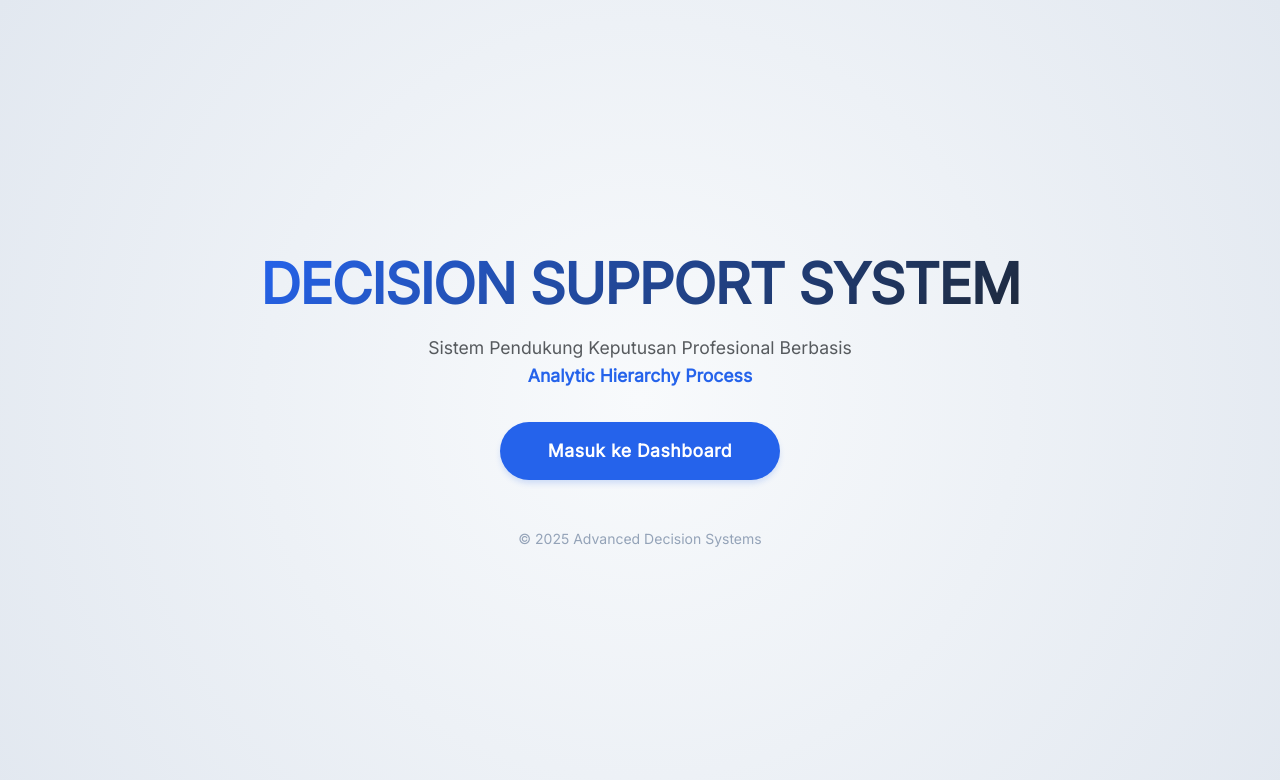
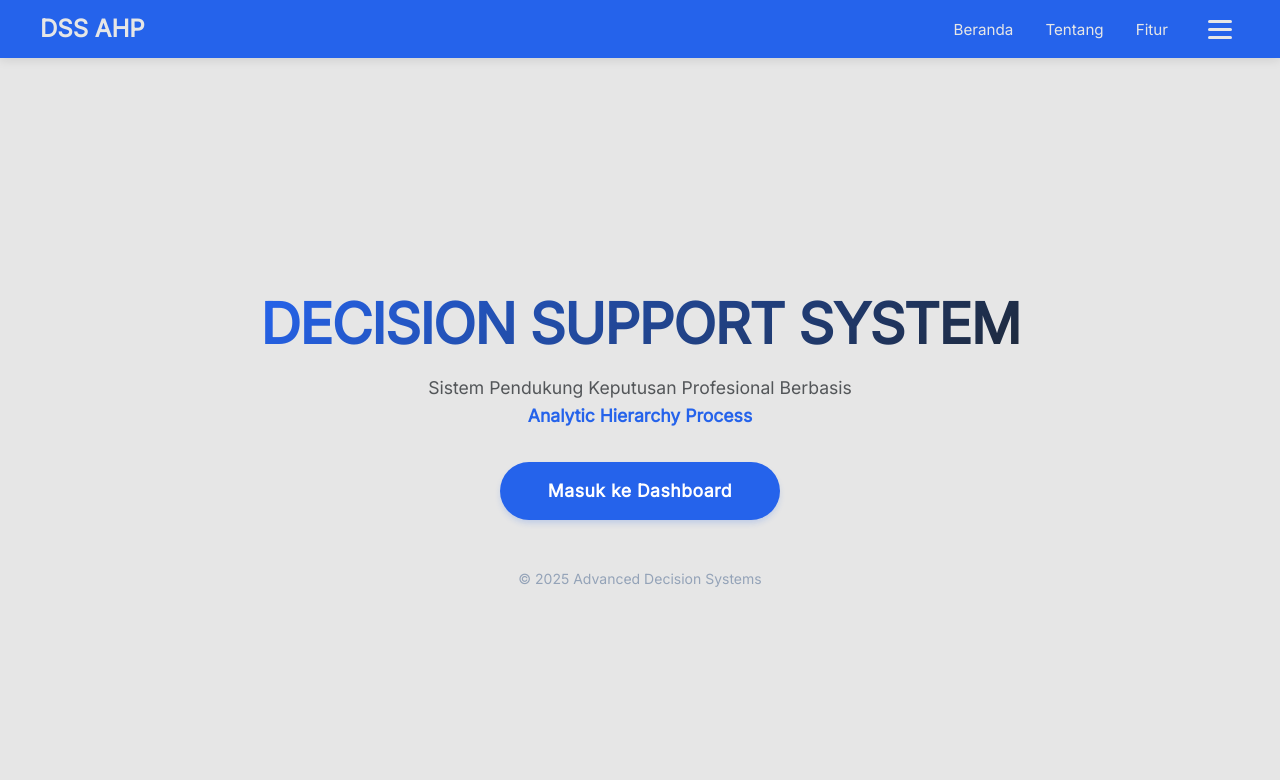
Before and after one commit to arzaidalbani14/DSS-AHP, a React (Vite) app: page / in a window 1280 px wide. Shown: the top 780 px of the page. Built offline with nearby package versions, Linux system fonts and the light colour scheme.

Commit message:
feat: add navbar to the landing page

```diff
--- a/src/pages/Landing/Landing.jsx
+++ b/src/pages/Landing/Landing.jsx
@@ -1,9 +1,16 @@
-import React from "react";
+import React, { useState } from "react";
 import { useNavigate } from "react-router-dom";
-import { motion } from "framer-motion";
+import { motion, AnimatePresence } from "framer-motion";
 
 function Landing() {
   const navigate = useNavigate();
+  const [isMenuOpen, setIsMenuOpen] = useState(false);
+
+  const navLinks = [
+    { name: "Beranda", href: "#" },
+    { name: "Tentang", href: "#about" },
+    { name: "Fitur", href: "#features" },
+  ];
 
   return (
     <div
@@ -11,11 +18,271 @@ function Landing() {
         minHeight: "100vh",
         display: "flex",
         flexDirection: "column",
+        background: "var(--bg-body)",
+        color: "var(--text-main)",
+      }}
+    >
+      {/* Navbar */}
+      <nav
+        style={{
+          position: "fixed",
+          top: 0,
+          left: 0,
+          right: 0,
+          zIndex: 1000,
+          backgroundColor: "var(--primary-color)",
+          backdropFilter: "blur(10px)",
+          boxShadow: "0 2px 10px rgba(0, 0, 0, 0.1)",
+          padding: "0 24px",
+        }}
+      >
+        <div
+          style={{
+            maxWidth: "1200px",
+            margin: "0 auto",
+            display: "flex",
+            justifyContent: "space-between",
+            alignItems: "center",
+            height: "58px",
+          }}
+        >
+          {/* Logo */}
+          <motion.div
+            whileHover={{ scale: 1.02 }}
+            style={{
+              fontWeight: "700",
+              fontSize: "1.5rem",
+              color: "var(--bg-body)",
+              cursor: "pointer",
+            }}
+            onClick={() => navigate("/")}
+          >
+            DSS AHP
+          </motion.div>
+
+          {/* Desktop Navigation */}
+          <ul
+            style={{
+              display: "flex",
+              gap: "32px",
+              listStyle: "none",
+              margin: 0,
+              padding: 0,
+              alignItems: "center",
+            }}
+            className="d-none d-md-flex"
+          >
+            {navLinks.map((link) => (
+              <li key={link.name}>
+                <a
+                  href={link.href}
+                  style={{
+                    textDecoration: "none",
+                    color: "var(--bg-body)",
+                    fontWeight: "500",
+                    fontSize: "0.95rem",
+                    transition: "color 0.2s",
+                  }}
+                  onMouseEnter={(e) => e.target.style.color = "var(--bg-glass)"}
+                  onMouseLeave={(e) => e.target.style.color = "var(--bg-body)"}
+                >
+                  {link.name}
+                </a>
+              </li>
+            ))}
+            <li>
+              {/* Hamburger Menu Button */}
+              <button
+                onClick={() => setIsMenuOpen(!isMenuOpen)}
+                style={{
+                  background: "none",
+                  border: "none",
+                  cursor: "pointer",
+                  padding: "8px",
+                  display: "flex",
+                  flexDirection: "column",
                   justifyContent: "center",
                   alignItems: "center",
-        padding: "40px",
-        background: "radial-gradient(circle at 50% 50%, #f8fafc 0%, #e2e8f0 100%)",
-        color: "var(--text-main)",
+                  gap: "5px",
+                }}
+                aria-label="Toggle menu"
+              >
+                <motion.span
+                  animate={{
+                    rotate: isMenuOpen ? 45 : 0,
+                    y: isMenuOpen ? 8 : 0,
+                  }}
+                  style={{
+                    display: "block",
+                    width: "24px",
+                    height: "3px",
+                    backgroundColor: "var(--bg-body)",
+                    borderRadius: "2px",
+                  }}
+                />
+                <motion.span
+                  animate={{
+                    opacity: isMenuOpen ? 0 : 1,
+                  }}
+                  style={{
+                    display: "block",
+                    width: "24px",
+                    height: "3px",
+                    backgroundColor: "var(--bg-body)",
+                    borderRadius: "2px",
+                  }}
+                />
+                <motion.span
+                  animate={{
+                    rotate: isMenuOpen ? -45 : 0,
+                    y: isMenuOpen ? -8 : 0,
+                  }}
+                  style={{
+                    display: "block",
+                    width: "24px",
+                    height: "3px",
+                    backgroundColor: "var(--bg-body)",
+                    borderRadius: "2px",
+                  }}
+                />
+              </button>
+            </li>
+          </ul>
+
+          {/* Mobile Hamburger Button */}
+          <button
+            className="d-md-none"
+            onClick={() => setIsMenuOpen(!isMenuOpen)}
+            style={{
+              background: "none",
+              border: "none",
+              cursor: "pointer",
+              padding: "8px",
+              display: "flex",
+              flexDirection: "column",
+              justifyContent: "center",
+              alignItems: "center",
+              gap: "5px",
+            }}
+            aria-label="Toggle menu"
+          >
+            <motion.span
+              animate={{
+                rotate: isMenuOpen ? 45 : 0,
+                y: isMenuOpen ? 8 : 0,
+              }}
+              style={{
+                display: "block",
+                width: "24px",
+                height: "3px",
+                backgroundColor: "#374151",
+                borderRadius: "2px",
+                transition: "all 0.3s",
+              }}
+            />
+            <motion.span
+              animate={{
+                opacity: isMenuOpen ? 0 : 1,
+              }}
+              style={{
+                display: "block",
+                width: "24px",
+                height: "3px",
+                backgroundColor: "#374151",
+                borderRadius: "2px",
+                transition: "all 0.3s",
+              }}
+            />
+            <motion.span
+              animate={{
+                rotate: isMenuOpen ? -45 : 0,
+                y: isMenuOpen ? -8 : 0,
+              }}
+              style={{
+                display: "block",
+                width: "24px",
+                height: "3px",
+                backgroundColor: "#374151",
+                borderRadius: "2px",
+                transition: "all 0.3s",
+              }}
+            />
+          </button>
+        </div>
+
+        {/* Mobile Menu */}
+        <AnimatePresence>
+          {isMenuOpen && (
+            <motion.div
+              initial={{ opacity: 0, height: 0 }}
+              animate={{ opacity: 1, height: "auto" }}
+              exit={{ opacity: 0, height: 0 }}
+              className="d-md-none"
+              style={{
+                overflow: "hidden",
+                borderTop: "1px solid #e2e8f0",
+              }}
+            >
+              <ul
+                style={{
+                  listStyle: "none",
+                  margin: 0,
+                  padding: "16px 0",
+                }}
+              >
+                {navLinks.map((link) => (
+                  <li key={link.name} style={{ padding: "12px 0" }}>
+                    <a
+                      href={link.href}
+                      onClick={() => setIsMenuOpen(false)}
+                      style={{
+                        textDecoration: "none",
+                        color: "#475569",
+                        fontWeight: "500",
+                        fontSize: "1rem",
+                      }}
+                    >
+                      {link.name}
+                    </a>
+                  </li>
+                ))}
+                <li style={{ paddingTop: "16px" }}>
+                  <motion.button
+                    whileTap={{ scale: 0.95 }}
+                    onClick={() => {
+                      setIsMenuOpen(false);
+                      navigate("/dashboard");
+                    }}
+                    style={{
+                      width: "100%",
+                      padding: "12px 24px",
+                      fontSize: "1rem",
+                      fontWeight: "600",
+                      borderRadius: "8px",
+                      border: "none",
+                      background: "var(--primary-color)",
+                      color: "#fff",
+                      cursor: "pointer",
+                    }}
+                  >
+                    Dashboard
+                  </motion.button>
+                </li>
+              </ul>
+            </motion.div>
+          )}
+        </AnimatePresence>
+      </nav>
+
+      {/* Hero Section */}
+      <div
+        style={{
+          flex: 1,
+          display: "flex",
+          flexDirection: "column",
+          justifyContent: "center",
+          alignItems: "center",
+          padding: "120px 40px 40px",
         }}
       >
         <motion.div
@@ -31,20 +298,33 @@ function Landing() {
               fontWeight: "800",
               background: "linear-gradient(135deg, var(--primary-color), #1e293b)",
               WebkitBackgroundClip: "text",
-            WebkitTextFillColor: "transparent"
+              WebkitTextFillColor: "transparent",
             }}
           >
             DECISION SUPPORT SYSTEM
           </h1>
 
-        <p className="text-muted" style={{ maxWidth: "480px", margin: "0 auto 2rem", fontSize: "1.1rem", lineHeight: "1.6" }}>
+          <p
+            className="text-muted"
+            style={{
+              maxWidth: "480px",
+              margin: "0 auto 2rem",
+              fontSize: "1.1rem",
+              lineHeight: "1.6",
+            }}
+          >
             Sistem Pendukung Keputusan Profesional Berbasis <br />
-          <strong style={{ color: "var(--primary-color)" }}>Analytic Hierarchy Process</strong>
+            <strong style={{ color: "var(--primary-color)" }}>
+              Analytic Hierarchy Process
+            </strong>
           </p>
 
           <motion.button
             onClick={() => navigate("/dashboard")}
-          whileHover={{ scale: 1.05, boxShadow: "0 10px 15px -3px rgba(37, 99, 235, 0.3)" }}
+            whileHover={{
+              scale: 1.05,
+              boxShadow: "0 10px 15px -3px rgba(37, 99, 235, 0.3)",
+            }}
             whileTap={{ scale: 0.98 }}
             style={{
               padding: "16px 48px",
@@ -56,16 +336,23 @@ function Landing() {
               color: "#fff",
               cursor: "pointer",
               boxShadow: "0 4px 6px -1px rgba(37, 99, 235, 0.2)",
-            letterSpacing: "0.5px"
+              letterSpacing: "0.5px",
             }}
           >
             Masuk ke Dashboard
           </motion.button>
 
-        <div style={{ marginTop: "3rem", fontSize: "0.875rem", color: "#94a3b8" }}>
+          <div
+            style={{
+              marginTop: "3rem",
+              fontSize: "0.875rem",
+              color: "#94a3b8",
+            }}
+          >
             &copy; 2025 Advanced Decision Systems
           </div>
         </motion.div>
+      </div>
     </div>
   );
 }
--- a/src/styles/index.css
+++ b/src/styles/index.css
@@ -10,7 +10,7 @@
   --warning-color: #f59e0b;
 
   /* Backgrounds */
-  --bg-body: #f8fafc;
+  --bg-body: #e6e6e6;
   /* Very light slate */
   --bg-glass: rgba(255, 255, 255, 0.7);
   --bg-glass-strong: rgba(255, 255, 255, 0.9);
```
Lines whose indentation alone changed are shown as unchanged.
